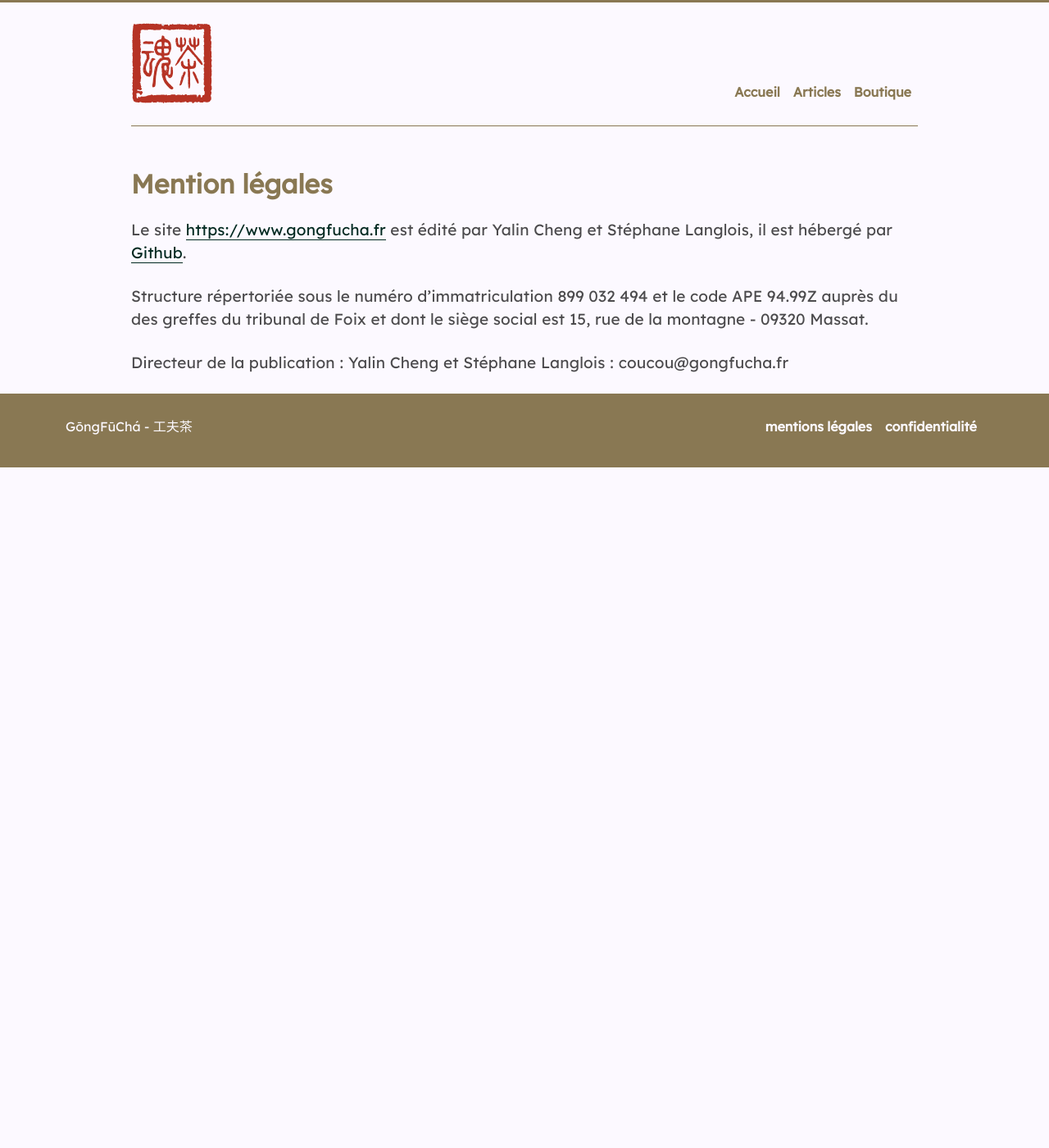
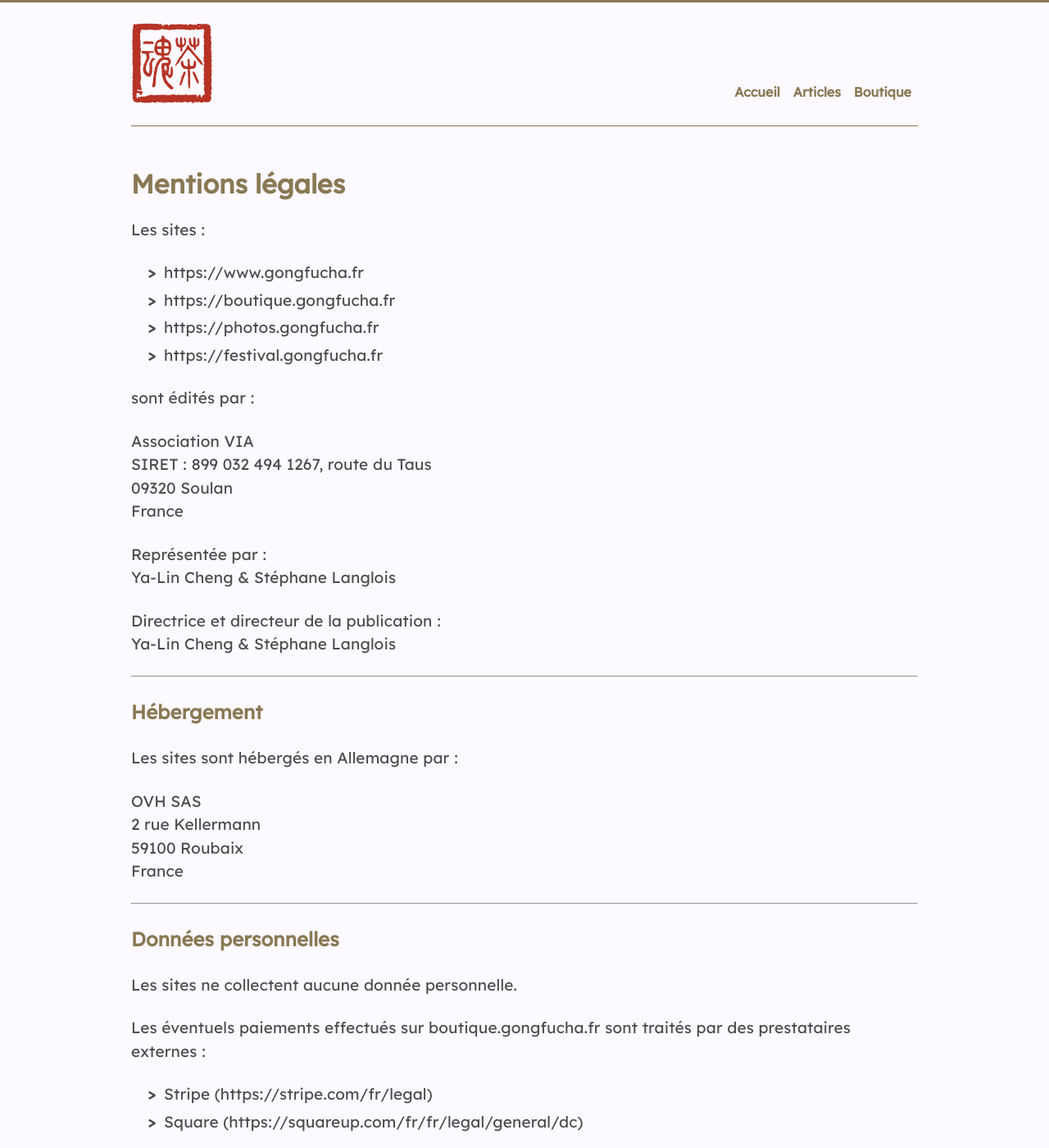
Before and after one commit to brutdethe/site, a Jekyll site: the page built from mentions-legales.md, in a window 1280 px wide and 1400 px high. Shown: the whole window at 82% size. Built offline with Jekyll 4.4.1, drawn with Linux system fonts in a browser that asks for light colours; nearby versions of some CDN libraries; some of the changed text lies outside the part shown.

Commit message:
Update mentions-legales.md

```diff
--- a/mentions-legales.md
+++ b/mentions-legales.md
@@ -1,12 +1,58 @@
 ---
 layout: page
 title: Mentions légales
+description : Les mentions légales qui sont obligatoires
 ---
 
-## Mention légales
+## Mentions légales
 
-Le site [https://www.gongfucha.fr](https://www.gongfucha.fr) est édité par Yalin Cheng et Stéphane Langlois, il est hébergé par [Github](https://github.com).
+Les sites :
 
-Structure répertoriée sous le numéro d’immatriculation 899 032 494 et le code APE 94.99Z auprès du des greffes du tribunal de Foix et dont le siège social est 15, rue de la montagne - 09320 Massat.
+- https://www.gongfucha.fr
+- https://boutique.gongfucha.fr
+- https://photos.gongfucha.fr
+- https://festival.gongfucha.fr
 
-Directeur de la publication : Yalin Cheng et Stéphane Langlois : coucou@gongfucha.fr
+sont édités par :
+
+Association VIA
+SIRET : 899 032 494
+1267, route du Taus
+09320 Soulan
+France
+
+Représentée par :
+Ya-Lin Cheng & Stéphane Langlois
+
+Directrice et directeur de la publication :
+Ya-Lin Cheng & Stéphane Langlois
+
+---
+
+### Hébergement
+
+Les sites sont hébergés en Allemagne par :
+
+OVH SAS
+2 rue Kellermann
+59100 Roubaix
+France
+
+---
+
+### Données personnelles
+
+Les sites ne collectent aucune donnée personnelle.
+
+Les éventuels paiements effectués sur boutique.gongfucha.fr sont traités par des prestataires externes :
+
+- Stripe (https://stripe.com/fr/legal)
+- Square (https://squareup.com/fr/fr/legal/general/dc)
+
+Ces prestataires sont responsables du traitement des données liées aux paiements.
+
+---
+
+### Cookies
+
+Les sites n’utilisent aucun cookie de suivi ou publicitaire.
```
